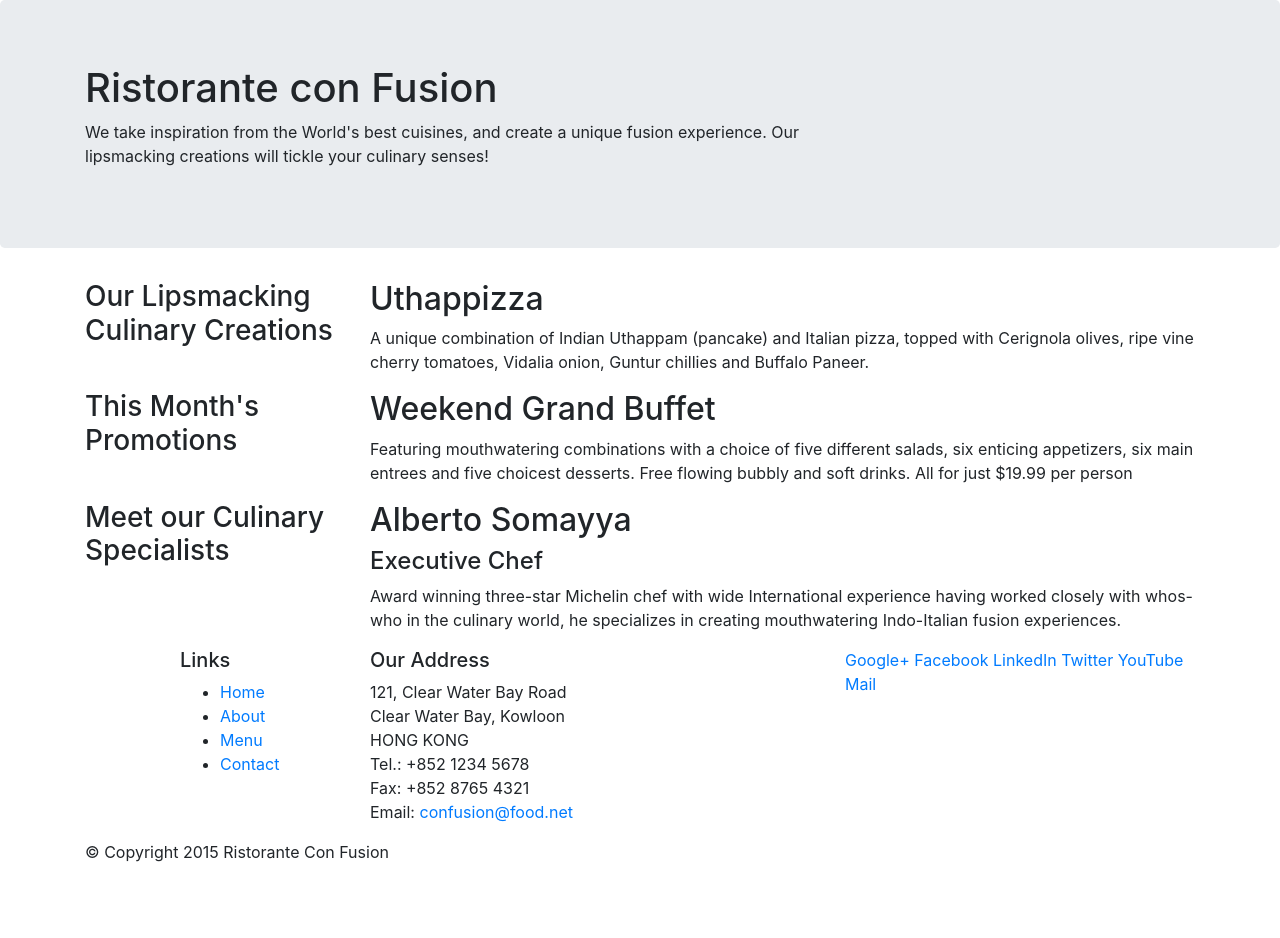
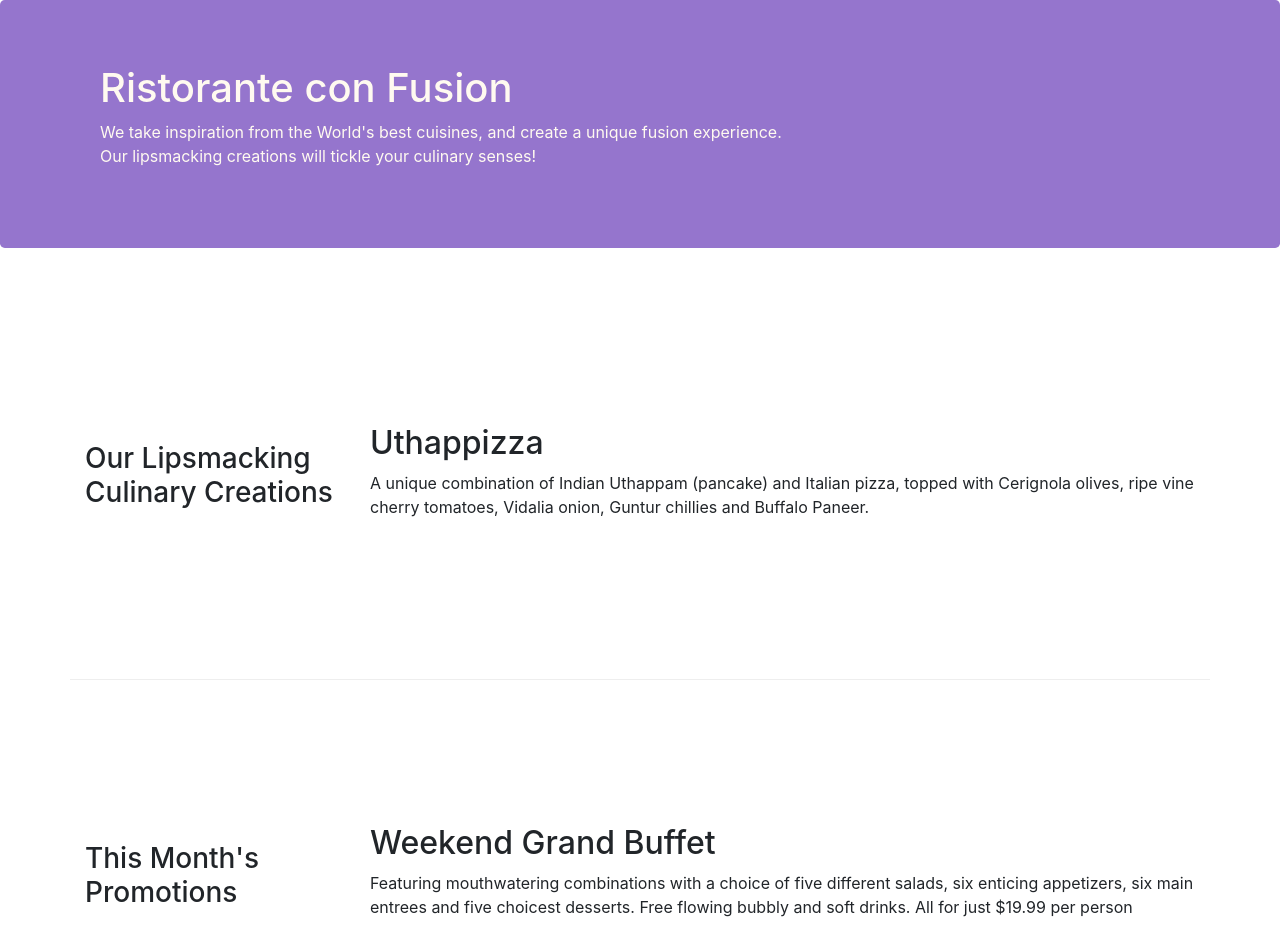
Before and after one commit to inaki-ba/conFusion, a website: page index.html in a window 1280 px wide. Shown: the top 938 px of the page. Before the commit the page ends 880 px from the top, so only its background shows below. Drawn offline with nearby package versions, Linux system fonts and the light colour scheme.

Commit message:
Bootstrap grid part 2

```diff
--- /dev/null
+++ b/css/styles.css
@@ -0,0 +1,30 @@
+.row-header {
+	margin: 0px auto;
+	paddint: 0px auto;
+}
+
+.row-content {
+	margin: 0xpx auto;
+	padding: 50px 0px 50px 0px;
+	border-bottom: 1px ridge;
+	min-height: 400px;
+}
+
+.footer {
+	background-color: #D1C4E9;
+	margin: 0px auto;
+	padding: 20px 0px 20px 0px;
+}
+
+.jumbotron {
+	padding: 70pix 30pix 70pix 30pix;
+	margin: 0pix auto;
+	background: #9575CD;
+	color: floralwhite;
+}
+
+.address {
+	font-size: 80%;
+	marting: 0px;
+	color: #0f0f0f;
+}
--- a/index.html
+++ b/index.html
@@ -9,6 +9,7 @@
 
     <!-- Bootstrap CSS -->
     <link rel="stylesheet" href="node_modules/bootstrap/dist/css/bootstrap.min.css">
+    <link rel="stylesheet" href="css/styles.css">
     <title>Ristorante Con Fusion</title>
 </head>
 
@@ -16,7 +17,7 @@
 
     <header class="jumbotron">
         <div class="container">
-            <div class="row">
+            <div class="row row-header">
                 <div class="col-12 col-sm-8">
                     <h1>Ristorante con Fusion</h1>
                     <p>We take inspiration from the World's best cuisines, and create a unique fusion experience. Our lipsmacking creations will tickle your culinary senses!</p>
@@ -28,18 +29,18 @@
     </header>
 
     <div class="container">
-        <div class="row">
-            <div  class="col-sm-4 push-sm-8 col-md-3 push-md-9">
+        <div class="row row-content align-items-center">
+            <div  class="col-sm-4 col-md-3 flex-last">
                 <h3>Our Lipsmacking Culinary Creations</h3>
             </div>
-            <div class="col-sm pull-sm-4 col-md pull-md-3">
+            <div class="col-sm col-md flex-first">
                 <h2>Uthappizza</h2>
                 <p>A unique combination of Indian Uthappam (pancake) and Italian pizza, topped with Cerignola olives, ripe vine cherry tomatoes, Vidalia onion, Guntur chillies and Buffalo Paneer.</p>
             </div>
         </div>
 
 
-        <div class="row">
+        <div class="row row-content align-items-center">
             <div class="col-sm-4 col-md-3">
                 <h3>This Month's Promotions</h3>
             </div>
@@ -49,11 +50,11 @@
             </div>
         </div>
 
-        <div class="row">
-            <div class="col-sm-4 push-sm-8 col-md-3 push-md-9">
+        <div class="row row-content align-items-center">
+            <div class="col-sm-4 col-md-3 flex-last">
                 <h3>Meet our Culinary Specialists</h3>
             </div>
-            <div class="col pull-sm-4 col-sm pull-md-3">
+            <div class="col col-sm flex-first">
                 <h2>Alberto Somayya</h2>
                 <h4>Executive Chef</h4>
                 <p>Award winning three-star Michelin chef with wide International experience having worked closely with whos-who in the culinary world, he specializes in creating mouthwatering Indo-Italian fusion experiences. </p>
@@ -61,12 +62,12 @@
         </div>
     </div>
 
-    <footer>
+    <footer class="footer">
         <div class="container">
             <div class="row">
                 <div class="col-5 offset-1 col-sm-2">
                     <h5>Links</h5>
-                    <ul>
+                    <ul class="list-unstyled">
                         <li><a href="#">Home</a></li>
                         <li><a href="#">About</a></li>
                         <li><a href="#">Menu</a></li>
@@ -84,8 +85,8 @@
 		              Email: <a href="mailto:confusion@food.net">confusion@food.net</a>
 		           </address>
                 </div>
-                <div class="col col-sm-4">
-                    <div>
+                <div class="col col-sm-4 align-self-center">
+                    <div style="text-align: center">
                         <a href="http://google.com/+">Google+</a>
                         <a href="http://www.facebook.com/profile.php?id=">Facebook</a>
                         <a href="http://www.linkedin.com/in/">LinkedIn</a>
@@ -95,7 +96,7 @@
                     </div>
                 </div>
            </div>
-           <div class="row">
+           <div class="row justify-content-center">
                 <div class="col-auto">
                     <p>© Copyright 2015 Ristorante Con Fusion</p>
                 </div>
```
